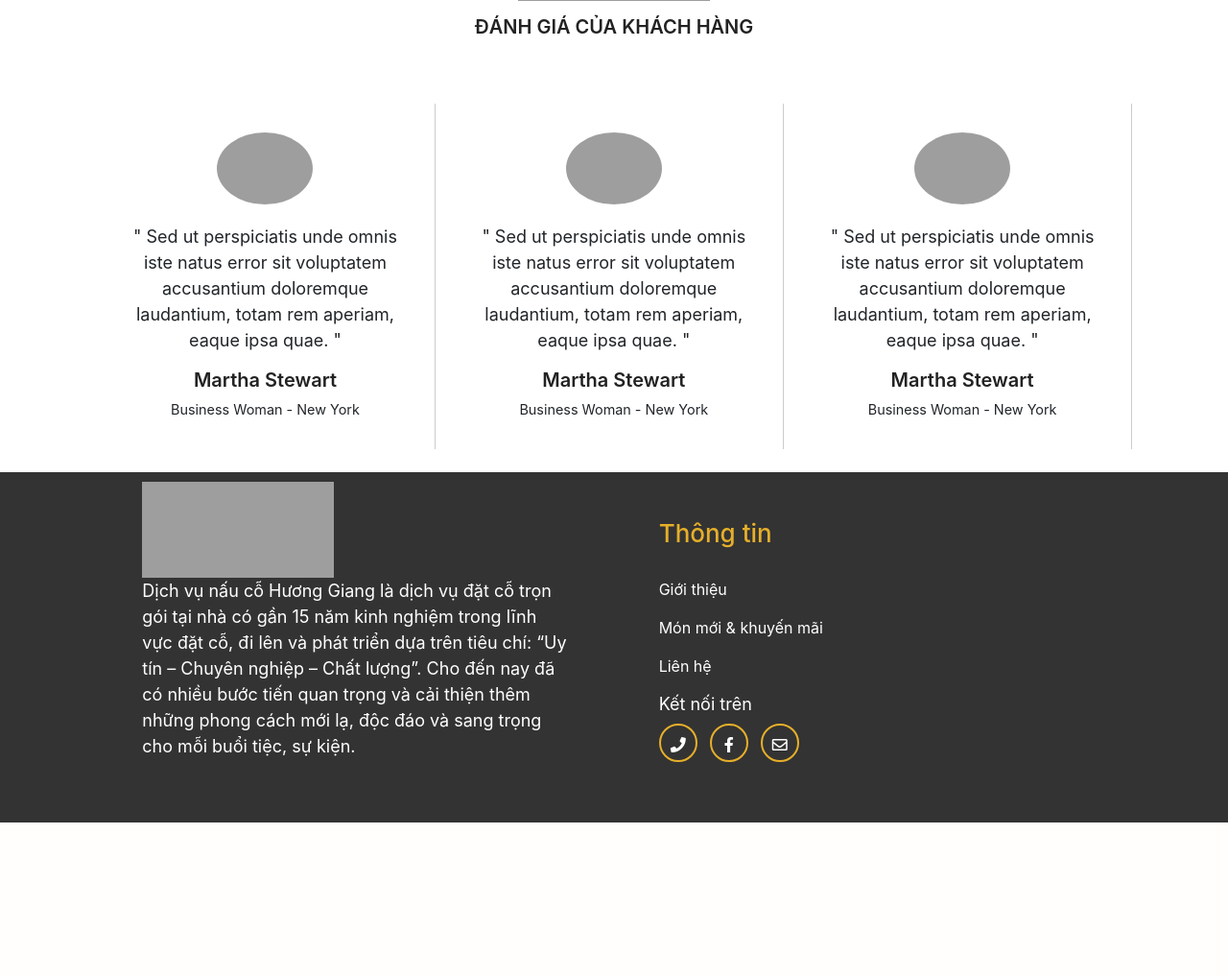
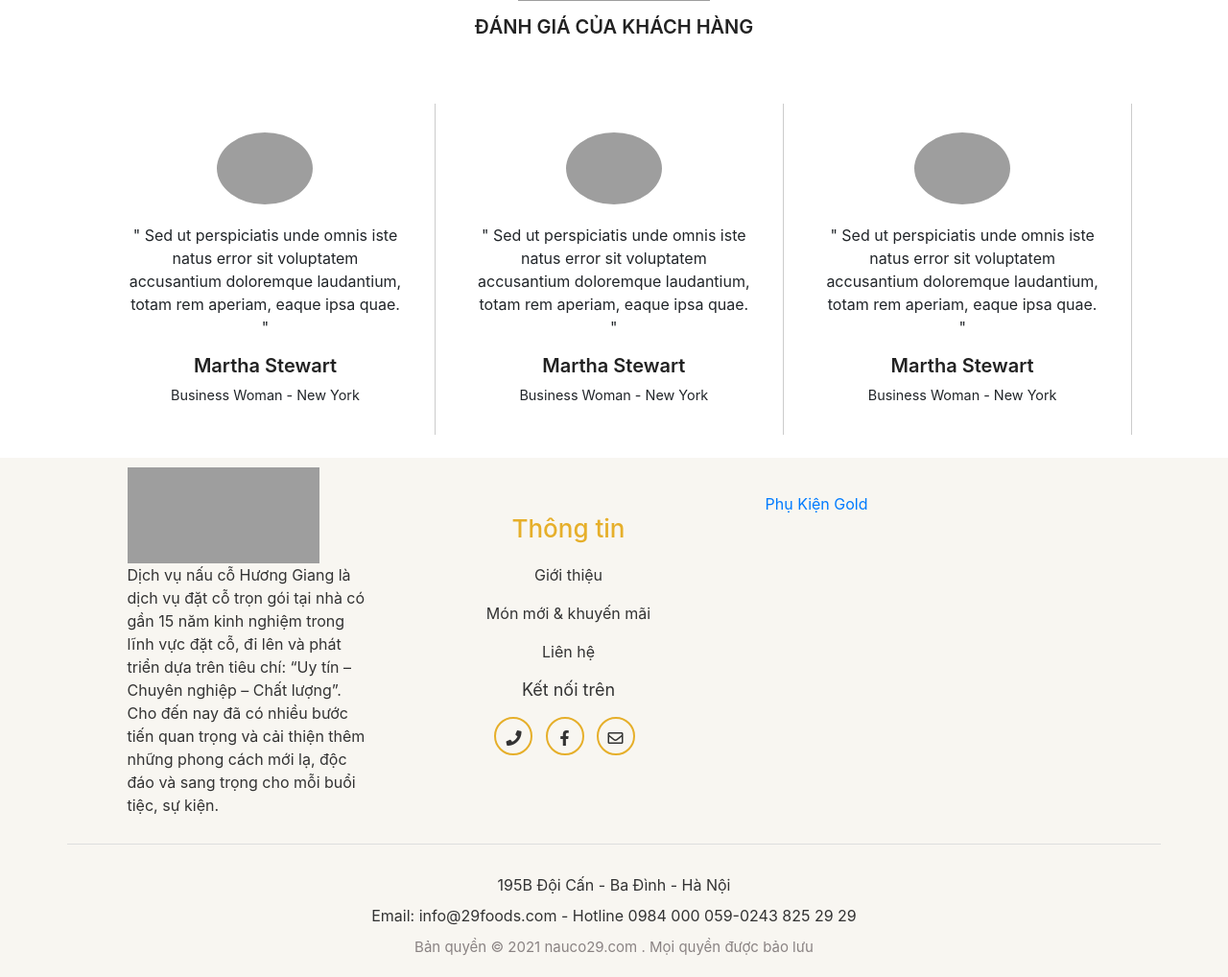
Before and after one commit to ThanhBinhKma/nau_co_huong_giang, a Laravel app: page / in a window 1280 px wide. Shown: the part 3000-4018 px from the top of the page at 96% size. Before the commit the page ends 3857 px from the top, so only its background shows below. Run offline with Laravel 8, Linux system fonts and the light colour scheme; data that the repository does not hold is empty; some libraries are stand-ins or nearby versions; some web fonts are replaced; grey boxes are pictures that could not be loaded.

Commit message:
update code

```diff
--- a/app/Http/Controllers/Admin/FoodController.php
+++ b/app/Http/Controllers/Admin/FoodController.php
@@ -34,6 +34,7 @@ class FoodController extends Controller
         $food->menu_id = $request->menu_id;
         $food->save();
         $name_sub_food = $request->name_sub_food;
+        $description_sub_food = $request->description;
         if (isset($request->name_sub_food) && count($name_sub_food) > 0) {
             for ($i = 0; $i < count($name_sub_food); $i++) {
                 $image = $request->img_sub_food[$i];
@@ -42,6 +43,7 @@ class FoodController extends Controller
                 $sub_food = new SubFood();
                 $sub_food->name = $name_sub_food[$i];
                 $sub_food->image = $name_file;
+                $sub_food->description = $description_sub_food[$i];
                 $sub_food->food_id = $food->id;
                 $sub_food->save();
             }
@@ -67,6 +69,7 @@ class FoodController extends Controller
         $food->menu_id = $request->menu_id;
         $food->save();
         $name_sub_food = $request->name_sub_food;
+        $description_sub_food = $request->description;
         if (isset($request->name_sub_food) && count($name_sub_food) > 0) {
             SubFood::where('food_id', $id)->delete();
             for ($i = 0; $i < count($name_sub_food); $i++) {
@@ -76,6 +79,7 @@ class FoodController extends Controller
                 $sub_food = new SubFood();
                 $sub_food->name = $name_sub_food[$i];
                 $sub_food->image = $name_file;
+                $sub_food->description = $description_sub_food[$i];
                 $sub_food->food_id = $food->id;
                 $sub_food->save();
             }
--- a/public/css/reset.css
+++ b/public/css/reset.css
@@ -137,7 +137,7 @@ strong {
 }
 
 p {
-    font-size: 18px;
+    font-size: 16px;
 }
 /**
  * 1. Correct the inheritance and scaling of font size in all browsers.
--- a/public/css/responsive.css
+++ b/public/css/responsive.css
@@ -37,10 +37,6 @@
 
     .navbar-nav .dropdown-menu {
         position: absolute !important;
-    }
-
-    .fl-gr-1 {
-        flex: none;
     }
 
     .header-top {
--- a/public/css/style.css
+++ b/public/css/style.css
@@ -201,10 +226,10 @@
 
 footer {
     width: 100%;
-    background-color: #333;
+    background-color: #f8f6f1;
     min-height: 250px;
-    padding: 10px 0px 25px 0px;
-    color: #fff;
+    padding: 10px 0px 0 0px;
+    color: #333;
 }
 
 .pt2 {
@@ -213,7 +238,7 @@ footer {
 }
 
 footer p {
-    color: #fff;
+    color: #333;
     padding-bottom: 0px;
     margin-bottom: 8px;
 }
@@ -620,7 +651,7 @@ header.display-mobile {
 .bottom_border_row h2 {
     color: #e6af2a;
     height: 60px;
-    line-height: 60px;
+    line-height: 80px;
 }
 .bottom_border_row ul {
     list-style: none;
@@ -630,7 +661,7 @@ header.display-mobile {
     line-height: 40px;
 }
 .bottom_border_row ul li a {
-    color: #fff;
+    color: #333;
     text-decoration: none;
 }
 
@@ -647,3 +678,15 @@ header.display-mobile {
     border-radius: 50%;
     text-align: center;
 }
+
+.contact-footer {
+    padding-top: 30px;
+    border-top: 1px solid #dedede;
+    text-align: center;
+    margin-top: 20px;
+    font-size: 16px;
+}
+.contact-footer span {
+    color: #8a8383;
+    font-size: 15px;
+}
--- a/resources/views/admin/food/create.blade.php
+++ b/resources/views/admin/food/create.blade.php
@@ -89,6 +89,10 @@
                                     <label for="" class="control-label required">Ảnh Món</label>
                                     <input type="file" class="form-control" data-counter="120" name="img_sub_food[]">
                                 </div>
+                                <div class="form-group">
+                                    <label for="" class="control-label required">Mô tả</label>
+                                    <textarea class="form-control" name="description[]" rows="4"> </textarea>
+                                </div>
                             </div>
 
                         </div><!-- end.tab-content -->
@@ -127,7 +131,7 @@
             let key = 0;
         $('.btn-add-food').on('click',function() {
             key += 1;
-            $('.tab-content').append('<div class="tab-pane active show border-tab-pane div-' + key + '" id="tab_detail"><a href="javascript:void(0)" class="btn-delete-food" key-button="'+ key +'"><i class="fa fa-times"></i></a><div class="form-group"><label for="" class="control-label required">Tên Món</label> <input type="text" class="form-control" data-counter="120" name="name_sub_food[]"></div><div class="form-group"><label for="" class="control-label required">Ảnh Món</label><input type="file" class="form-control" data-counter="120" name="img_sub_food[]"></div></div>');
+            $('.tab-content').append('<div class="tab-pane active show border-tab-pane div-' + key + '" id="tab_detail"><a href="javascript:void(0)" class="btn-delete-food" key-button="'+ key +'"><i class="fa fa-times"></i></a><div class="form-group"><label for="" class="control-label required">Tên Món</label> <input type="text" class="form-control" data-counter="120" name="name_sub_food[]"></div><div class="form-group"><label for="" class="control-label required">Ảnh Món</label><input type="file" class="form-control" data-counter="120" name="img_sub_food[]"></div><div class="form-group"><label for="" class="control-label required">Mô tả</label><textarea class="form-control" name="description[]" rows="4"> </textarea></div></div>');
         })
 
         $(document).on('click', '.btn-delete-food', function(){
--- a/resources/views/admin/food/edit.blade.php
+++ b/resources/views/admin/food/edit.blade.php
@@ -101,6 +101,10 @@
                                         <img src="{{ asset('images/' . $subfood->image) }}" alt="" height="150px"
                                             width="150px" style="object-fit: cover">
                                     </div>
+                                    <div class="form-group">
+                                        <label for="" class="control-label required">Mô tả</label>
+                                        <textarea class="form-control" name="description[]" rows="4">{{ $subfood->description }}</textarea>
+                                    </div>
                                 </div>
                             @endforeach
                         </div><!-- end.tab-content -->
@@ -142,7 +146,7 @@
                 $('.tab-content').append('<div class="tab-pane active show border-tab-pane div-' + key +
                     '" id="tab_detail"><a href="javascript:void(0)" class="btn-delete-food" key-button="' +
                     key +
-                    '"><i class="fa fa-times"></i></a><div class="form-group"><label for="" class="control-label required">Tên Món</label> <input type="text" class="form-control" data-counter="120" name="name_sub_food[]"></div><div class="form-group"><label for="" class="control-label required">Ảnh Món</label><input type="file" class="form-control" data-counter="120" name="img_sub_food[]"></div></div>'
+                    '"><i class="fa fa-times"></i></a><div class="form-group"><label for="" class="control-label required">Tên Món</label> <input type="text" class="form-control" data-counter="120" name="name_sub_food[]"></div><div class="form-group"><label for="" class="control-label required">Ảnh Món</label><input type="file" class="form-control" data-counter="120" name="img_sub_food[]"></div><div class="form-group"><label for="" class="control-label required">Mô tả</label> <textarea class="form-control" name="description[]" rows="4"> </textarea></div></div>'
                 );
             })
 
--- a/resources/views/client/index.blade.php
+++ b/resources/views/client/index.blade.php
@@ -184,6 +184,10 @@
                     <p>
                         {{ $food->name }}
                     </p>
+                    <span>
+                        {{ Illuminate\Support\Str::limit($food->description,100, $end='...') }}
+                    </span>
+                    <button class="btn">Đặt món</button>
                 </div>
             </div>
             @else
@@ -196,6 +200,10 @@
                     <p>
                         {{ $food->name }}
                     </p>
+                    <span>
+                        {{ Illuminate\Support\Str::limit($food->description,100, $end='...') }}
+                    </span>
+                    <button class="btn">Đặt món</button>
                 </div>
             </div>
             @endif
--- a/resources/views/client/layouts/footer.blade.php
+++ b/resources/views/client/layouts/footer.blade.php
@@ -1,7 +1,7 @@
 <footer class="footer">
     <div class="container bottom_border">
         <div class="row bottom_border_row">
-            <div class="col-md-5 col-md-offset-1">
+            <div class="col-12 col-sm-6 col-md-6 col-lg-3 col-md-offset-1">
                 <a href="/">
                     <img src="{{ asset('img/logo.png') }}" alt=""></a>
                 <p>
@@ -9,7 +9,7 @@
                 </p>
             </div>
 
-            <div class="col-md-5 mt-4">
+            <div class="col-12 col-sm-6 col-md-6 col-lg-3 mt-4 text-center">
                 <h2 class="">Thông tin</h2>
                 <ul>
                     <li>
@@ -23,7 +23,7 @@
                     </li>
                     <li>
                         Kết nối trên
-                        <ul>
+                        <ul class="mt-2">
                             <li class="header-nav-list-contact">
                                     <a href=""><i class="fa fa-phone"></i></a>
 
@@ -39,5 +39,15 @@
                 </ul>
             </div>
 
+            <div class="col-12 col-sm-12 col-md-12 col-lg-4 mt-4">
+                <div class="fb-page" data-href="https://www.facebook.com/Ph&#x1ee5;-Ki&#x1ec7;n-Gold-111761914287754/" data-tabs="timeline" data-width="" data-height="300" data-small-header="true" data-adapt-container-width="true" data-hide-cover="false" data-show-facepile="true"><blockquote cite="https://www.facebook.com/Ph&#x1ee5;-Ki&#x1ec7;n-Gold-111761914287754/" class="fb-xfbml-parse-ignore"><a href="https://www.facebook.com/Ph&#x1ee5;-Ki&#x1ec7;n-Gold-111761914287754/">Phụ Kiện Gold</a></blockquote></div>            </div>
+
+        </div>
+        <div class="row contact-footer">
+            <div class="col-md-12">
+                <p>195B Đội Cấn - Ba Đình - Hà Nội</p>
+                <p>Email: info@29foods.com - Hotline 0984 000 059-0243 825 29 29</p>
+                <span>Bản quyền © 2021 nauco29.com . Mọi quyền được bảo lưu</span>
+            </div>
         </div>
 </footer>
--- a/resources/views/client/layouts/header.blade.php
+++ b/resources/views/client/layouts/header.blade.php
@@ -2,17 +2,14 @@
     <div class="container-fluid">
         <div class="row header-top">
             <div class="col-12 d-flex justify-content-center">
-                <div class="fl-gr-1">
-
-                </div>
-                <div class="fl-gr-1 text-center">
+                <div class="text-center" style="width:50%">
                     <ul>
                         <li>
                             <strong>Dịch vụ đặt cỗ trọn gói tại nhà</strong>
                         </li>
                     </ul>
                 </div>
-                <div>
+                <div class="">
                     <ul class="">
                         <li class="header-nav-list-contact">
                             <i class="fa fa-phone"></i>
@@ -26,7 +23,6 @@
                         </li>
                     </ul>
                 </div>
-                <div class="fl-gr-1"></div>
             </div>
         </div>
     </div>
@@ -73,7 +69,7 @@
                         </div>
                     </li>
                     <li class="nav-item">
-                        <a href="" class="nav-link">Liên hệ</a>
+                        <a href="{{ route('client.contact') }}" class="nav-link">Liên hệ</a>
                     </li>
                 </ul>
             </div>
@@ -119,7 +115,7 @@
             </a>
         </li>
         <li>
-            <a href="">Liên hệ
+            <a href="{{ route('client.contact') }}">Liên hệ
             </a>
         </li>
     </ul>
--- a/resources/views/client/layouts/master.blade.php
+++ b/resources/views/client/layouts/master.blade.php
@@ -68,7 +68,8 @@
     <!-- Your Plugin chat code -->
     <div id="fb-customer-chat" class="fb-customerchat">
     </div>
-
+    <div id="fb-root"></div>
+    <script async defer crossorigin="anonymous" src="https://connect.facebook.net/vi_VN/sdk.js#xfbml=1&version=v12.0&appId=1561160237359966&autoLogAppEvents=1" nonce="29BZE7M1"></script>
     <script>
       var chatbox = document.getElementById('fb-customer-chat');
       chatbox.setAttribute("page_id", "111761914287754");
```
Also changed, not shown: other parts of public/css/style.css (+32 -1 lines), resources/views/client/contact.blade.php (+126 -0 lines), database/migrations/2021_09_24_035352_add_description_to_sub_foos_table.php (added), public/images/1632456296Screenshot_1.png (added).
